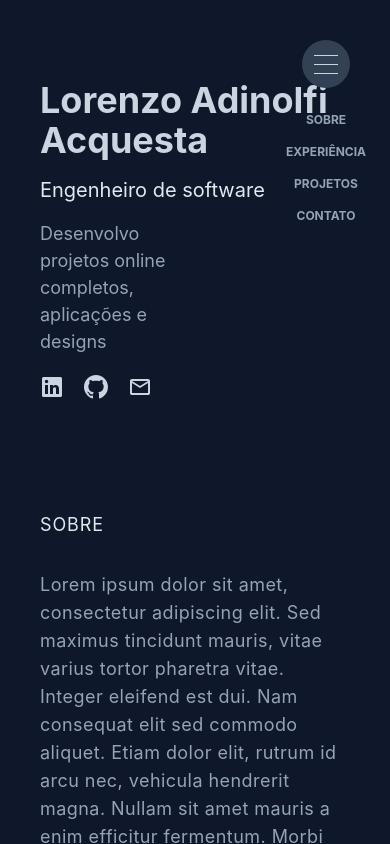
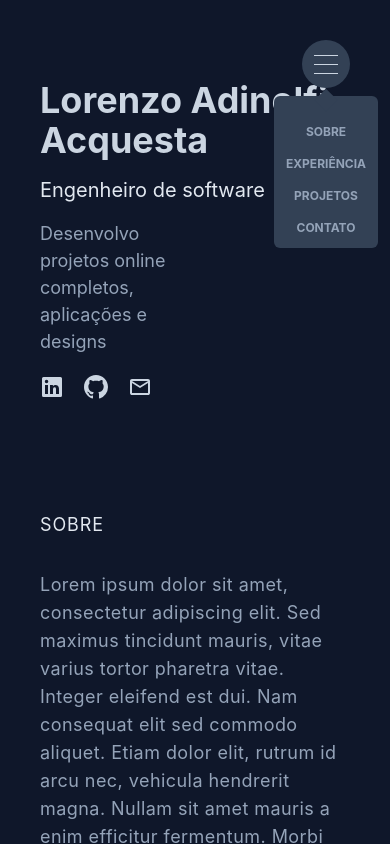
Before and after one commit to Acquesta/v4, a Next.js app: page / in a window 390 px wide. Both pictures are taken after a click on the element 326 px from the left and 64 px from the top of the page. Shown: the top 844 px of the page. Built offline with nearby package versions, Linux system fonts and the light colour scheme.

Commit message:
menu hamburguer

```diff
--- a/app/components/Header.js
+++ b/app/components/Header.js
@@ -25,8 +25,9 @@ function Header({ lingua, isVisible }) {
                     <div className="w-6 h-[1px] bg-slate-300"></div>
                 </div>
 
-                <div className={`${hamburguer ? 'block' : 'hidden'} absolute top-14 `}>
-                    <a href="#sobre"  className={`z-30 mt-4 flex items-center gap-2 uppercase font-bold text-xs text-slate-400 cursor-pointer transition-all ${isVisible.sobre ? 'text-slate-100 w-full' : ''}`} >
+                <div className={`${hamburguer ? 'opacity-100' : 'opacity-0'} absolute top-14 bg-slate-700 py-3 px-3 rounded-md transition-all`}>
+                    <div className="relative -top-4 w-4 h-4 bg-slate-700 mx-auto rotate-45" ></div>
+                    <a href="#sobre"  className={`z-30 flex items-center gap-2 uppercase font-bold text-xs text-slate-400 cursor-pointer transition-all ${isVisible.sobre ? 'text-slate-100 w-full' : ''}`} >
                         <p  className="mx-auto">Sobre</p>
                     </a>
                     <a href="#experiencia" className={`z-30  mt-4 flex items-center gap-2 uppercase font-bold text-xs text-slate-400 cursor-pointer transition-all ${isVisible.cardInfos ? 'text-slate-100 w-full' : ''}`}>
```
